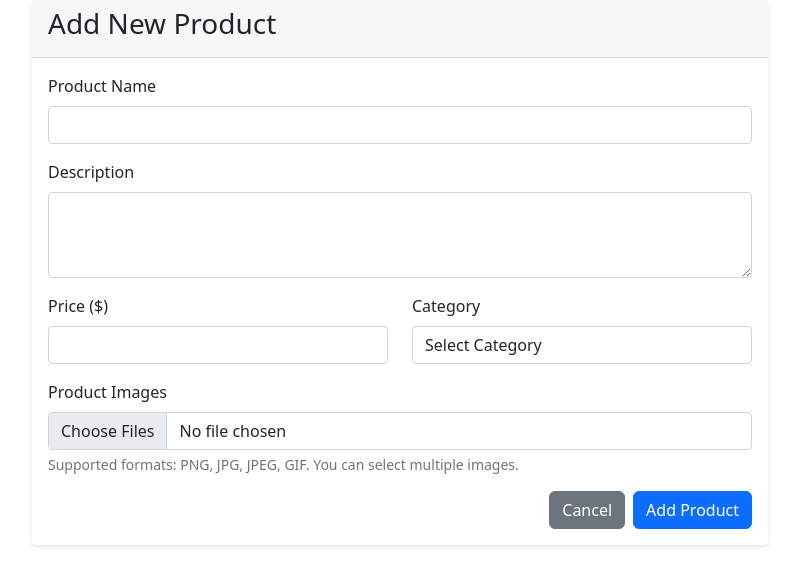
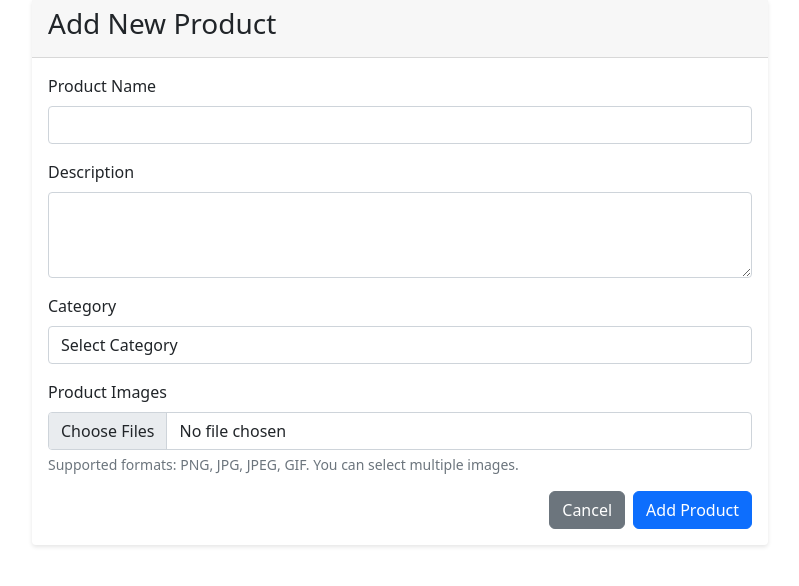
Before and after one commit to snavid/Stumartcot-Construction, a Flask app: page /add-product in a window 1280 px wide. Shown: the part 87-673 px from the top of the page, without its empty margins (240-1039 px from the left). Run offline with Flask 3, Linux system fonts and the light colour scheme; a user stored in the database is signed in; data comes from the database, SQL or seed files in the repository; parts of the project's set-up code (start-up, migrations or seed data) failed here and were passed over; some libraries are stand-ins or nearby versions.

Commit message:
updated to remove prices in products

```diff
--- a/website/templates/add_product.html
+++ b/website/templates/add_product.html
@@ -19,13 +19,13 @@
                         <textarea class="form-control" id="description" name="description" rows="3"></textarea>
                     </div>
                     <div class="row">
-                        <div class="col-md-6">
+                        <!-- <div class="col-md-6">
                             <div class="mb-3">
                                 <label for="price" class="form-label">Price ($)</label>
                                 <input type="number" step="0.01" class="form-control" id="price" name="price" required>
                             </div>
-                        </div>
-                        <div class="col-md-6">
+                        </div> -->
+                        <div class="col-md-12">
                             <div class="mb-3">
                                 <label for="category_id" class="form-label">Category</label>
                                 <select class="form-control" id="category_id" name="category_id" required>
--- a/website/templates/product-single.html
+++ b/website/templates/product-single.html
@@ -209,10 +209,10 @@
                                     <td><strong>Product ID</strong></td>
                                     <td>#{{ product.id }}</td>
                                 </tr>
-                                <tr>
+                                <!-- <tr>
                                     <td><strong>Price</strong></td>
                                     <td>${{ "%.2f"|format(product.price) }}</td>
-                                </tr>
+                                </tr> -->
                                 <tr>
                                     <td><strong>Category</strong></td>
                                     <td>{{ product.category.name if product.category else 'General' }}</td>
--- a/website/views.py
+++ b/website/views.py
@@ -605,7 +605,7 @@ def add_product():
     if request.method == 'POST':
         name = request.form.get('name')
         description = request.form.get('description')
-        price = request.form.get('price')
+        #price = request.form.get('price')
         #original_price = request.form.get('original_price')
         category_id = request.form.get('category_id')
         #stock_quantity = request.form.get('stock_quantity', 0)
@@ -619,8 +619,8 @@ def add_product():
         # Validate inputs
         if len(name) < 1:
             flash('Product name is required.', category='error')
-        elif not price or float(price) <= 0:
-            flash('Valid price is required.', category='error')
+        # elif not price or float(price) <= 0:
+        #    flash('Valid price is required.', category='error')
         elif not category_id:
             flash('Category is required.', category='error')
         else:
@@ -647,7 +647,7 @@ def add_product():
             new_product = Product(
                 name=name,
                 description=description,
-                price=float(price),
+                price=float(0.02),
                 #original_price=float(original_price) if original_price else None,
                 category_id=int(category_id),
                 user_id=current_user.id,
```
